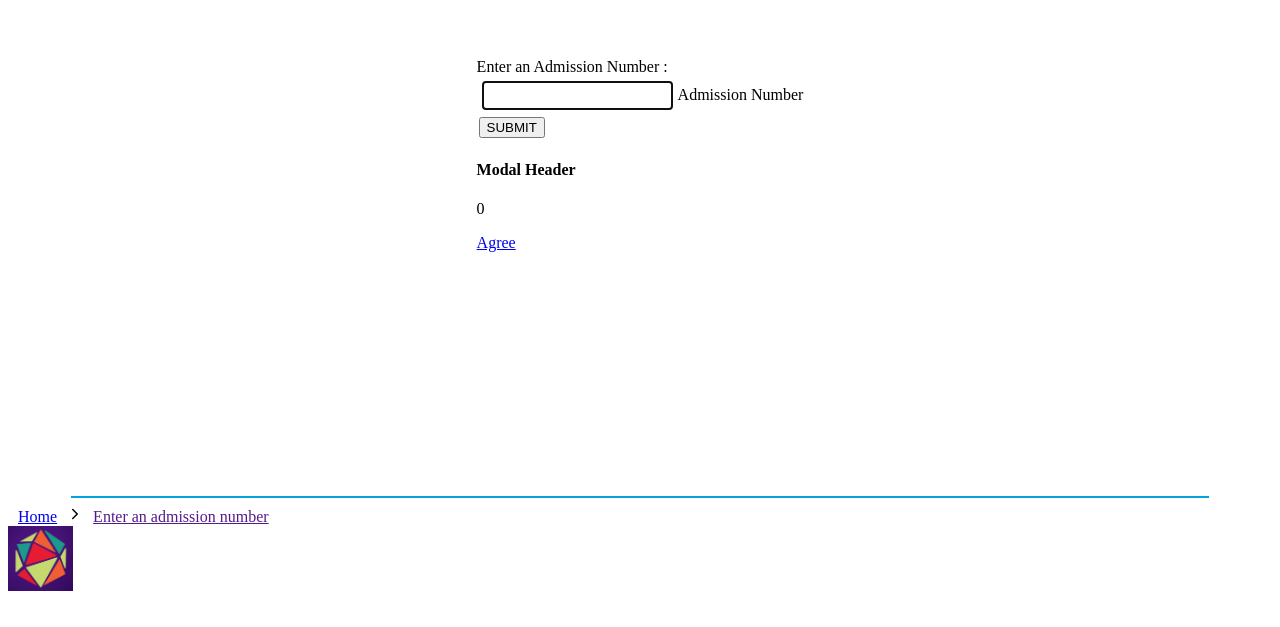
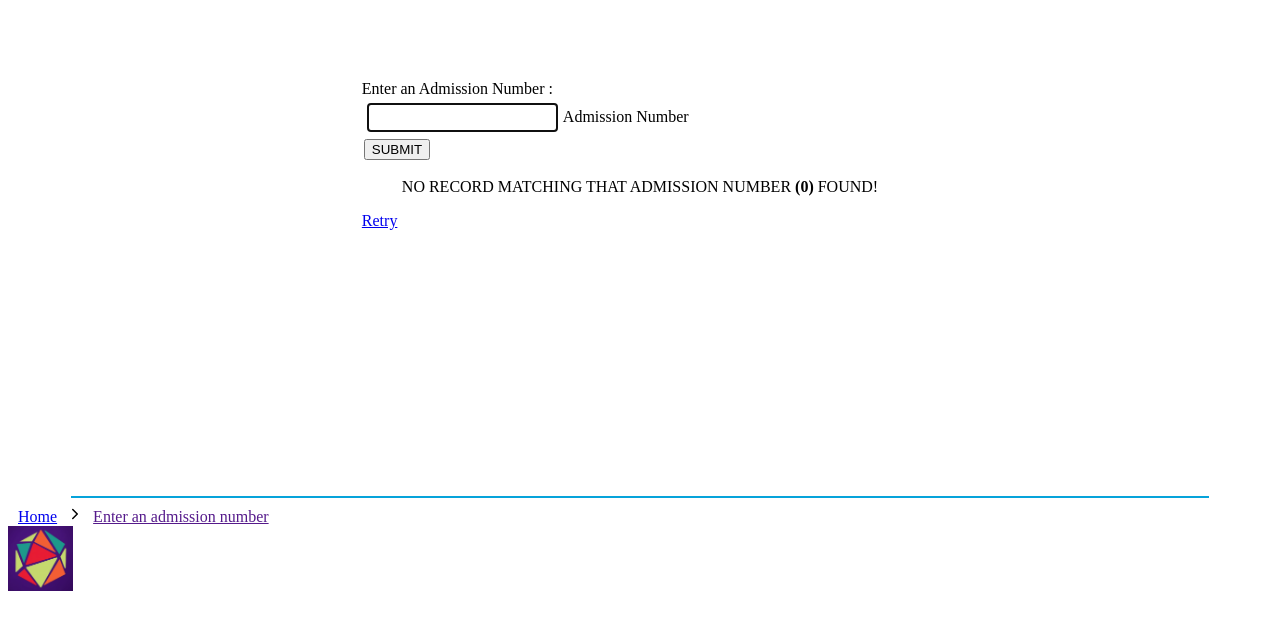
Before and after one commit to sanCode-2-0/sanCodeTauri, a React (Vite) app: page /enter-admission-number-screen in a window 1280 px wide. Shown: the part 173-800 px from the top of the page. Built offline with nearby package versions, Linux system fonts and the light colour scheme.

Commit message:
Modals
Modal to pop up if there's data or if there's none and display different data

```diff
--- a/src/screens/screens.css
+++ b/src/screens/screens.css
@@ -41,6 +41,6 @@ input {
 }
 
 .modal {
-  top: auto;
+  /* top: auto; */
   bottom: 0;
 }
--- a/src/screens/students/EnterAdmissionNumberScreen.jsx
+++ b/src/screens/students/EnterAdmissionNumberScreen.jsx
@@ -17,14 +17,39 @@ $(document).ready(function () {
   $(".modal").modal({ dismissible: false });
 });
 
+let hasRun;
 const EnterAdmissionNumber = () => {
   const [studentAdmNo, setStudentAdmNo] = useState(0);
+  const [fName, setFirstName] = useState("");
+  const [sName, setSecondName] = useState("");
+  const [studentClass, setStudentClass] = useState("");
 
   const fetchAdmissionNumber = async () => {
     //Send student admission no. to the API endpoint : http://localhost:13256
-        const response = await fetch(`http://localhost:3000/students/${studentAdmNo}`);
+    const response = await fetch(
+      `http://localhost:3000/students/${studentAdmNo}`
+    );
+    if (response.ok) {
       const data = await response.json();
+
+      //   Access the first element of the array
+
+      if (data.length != 0) {
+        const student = data[0];
+        const { fName, sName, class: studentClass } = student;
+        setFirstName(fName);
+        setSecondName(sName);
+        setStudentClass(studentClass);
+      } else {
+        setFirstName("");
       }
+    } else {
+      console.error("Failed to fetch data from API");
+      alert("DATA API ENDPOINT IS DOWN!");
+    }
+
+    hasRun = true;
+  };
   return (
     <>
       <div className="row">
@@ -53,16 +78,54 @@ const EnterAdmissionNumber = () => {
                   className="modal-trigger"
                   href="#enter-admission-number-modal"
                 >
-                                    <button className="waves-effect waves-light btn center-align" onClick={fetchAdmissionNumber}>
+                  <button
+                    className="waves-effect waves-light btn center-align"
+                    onClick={fetchAdmissionNumber}
+                  >
                     SUBMIT
                   </button>
                 </a>
 
                 {/* ENTER ADMISSION NUMBER BOTTOM MODAL */}
                 <div id="enter-admission-number-modal" className="modal">
-                                    <div className="modal-content bottom-sheet">
-                                        <h4>Modal Header</h4>
-                                        <p>{studentAdmNo}</p>
+                  {fName != "" ? (
+                    <>
+                      <div className="modal-content bottom-sheet left-align">
+                        <table>
+                          <tbody>
+                            <tr>
+                              <td>Admission Number : </td>
+                              <td>
+                                <b>{studentAdmNo}</b>
+                              </td>
+                            </tr>
+                            <tr>
+                              <td>First Name : </td>
+                              <td>
+                                <b>{fName}</b>
+                              </td>
+                            </tr>
+                            <tr>
+                              <td>Second Name : </td>
+                              <td>
+                                <b>{sName}</b>
+                              </td>
+                            </tr>
+                            <tr>
+                              <td>Class : </td>
+                              <td>
+                                <b>{studentClass}</b>
+                              </td>
+                            </tr>
+                          </tbody>
+                        </table>
+                        <blockquote>Choose an action</blockquote>
+                        <button className="btn waves-effect waves-green">
+                          Add a New record
+                        </button>
+                        <button className="btn waves-effect waves-green">
+                          Quick Update
+                        </button>
                       </div>
                       <div className="modal-footer">
                         <a
@@ -72,6 +135,26 @@ const EnterAdmissionNumber = () => {
                           Agree
                         </a>
                       </div>
+                    </>
+                  ) : (
+                    <>
+                      <div className="modal-content">
+                        <blockquote>
+                          NO RECORD MATCHING THAT ADMISSION NUMBER{" "}
+                          <b>({studentAdmNo})</b> FOUND!
+                        </blockquote>
+                        <p>{fName}</p>
+                      </div>
+                      <div className="modal-footer left-align">
+                        <a
+                          href="#!"
+                          className="modal-close waves-effect waves-green"
+                        >
+                          Retry
+                        </a>
+                      </div>
+                    </>
+                  )}
                 </div>
               </div>
             </div>
```
Also changed, not shown: 2 other files (tests, documents, lock files or other folders). Lines whose indentation alone changed are shown as unchanged.
